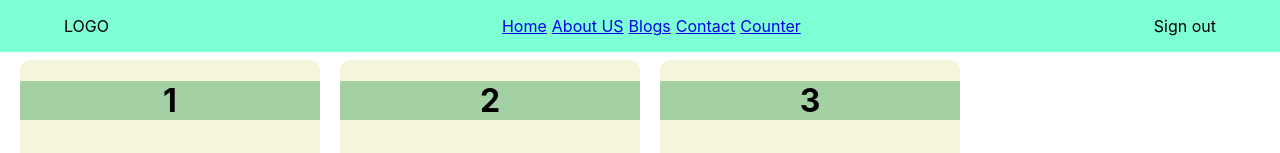
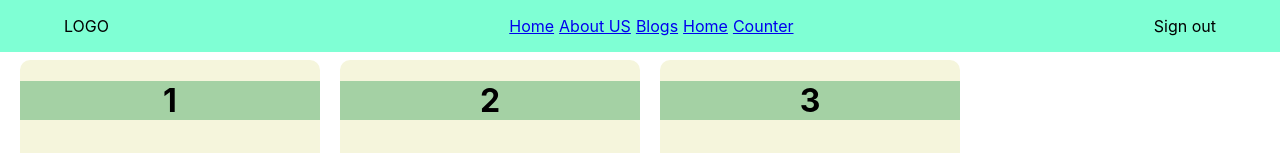
Before and after one commit to theodoredebsfr/my-portfolio-4finance, a React (Create React App) app: page / in a window 1280 px wide. Shown: the top 153 px of the page. Built offline with nearby package versions, Linux system fonts and the light colour scheme.

Commit message:
connecting about us page to its route

```diff
--- a/src/index.js
+++ b/src/index.js
@@ -8,9 +8,9 @@ import { BrowserRouter } from "react-router-dom";
 const root = ReactDOM.createRoot(document.getElementById("root"));
 root.render(
   <BrowserRouter>
-    <React.StrictMode>
-      <App />
-    </React.StrictMode>
+    {/* <React.StrictMode> */}
+    <App />
+    {/* </React.StrictMode> */}
   </BrowserRouter>
 );
 
--- a/src/layout/header/Header.jsx
+++ b/src/layout/header/Header.jsx
@@ -1,34 +1,29 @@
 import { Link } from "react-router-dom";
 import "./Header.scss";
+
+const Links = [
+  { to: "/", label: "Home" },
+  { to: "/about-us", label: "About US" },
+  { to: "/blogs", label: "Blogs" },
+  { to: "/contact-us", label: "Home" },
+  { to: "/counter", label: "Counter" },
+];
+
 const Header = () => {
   return (
     <header className="app-header">
       <div>LOGO </div>
-
       <nav>
         <ul>
-          <li>
-            <Link to="">Home</Link>
-          </li>
-          <li>
-            <Link to="/about-us">About US</Link>
-          </li>
-          <li>
-            <Link to="/blogs">Blogs</Link>
-          </li>
-          <li>
-            <Link to="/contact-us">Contact</Link>
-          </li>
-
-          <li>
-            <Link to="/counter">Counter</Link>
-          </li>
+          {Links.map((link) => (
+            <li key={link.to}>
+              <Link to={link.to}>{link.label}</Link>
+            </li>
+          ))}
         </ul>
       </nav>
-
       <div>Sign out</div>
     </header>
   );
 };
 export default Header;
-// To be continue tomorrow: connect the Links with the routes
```
